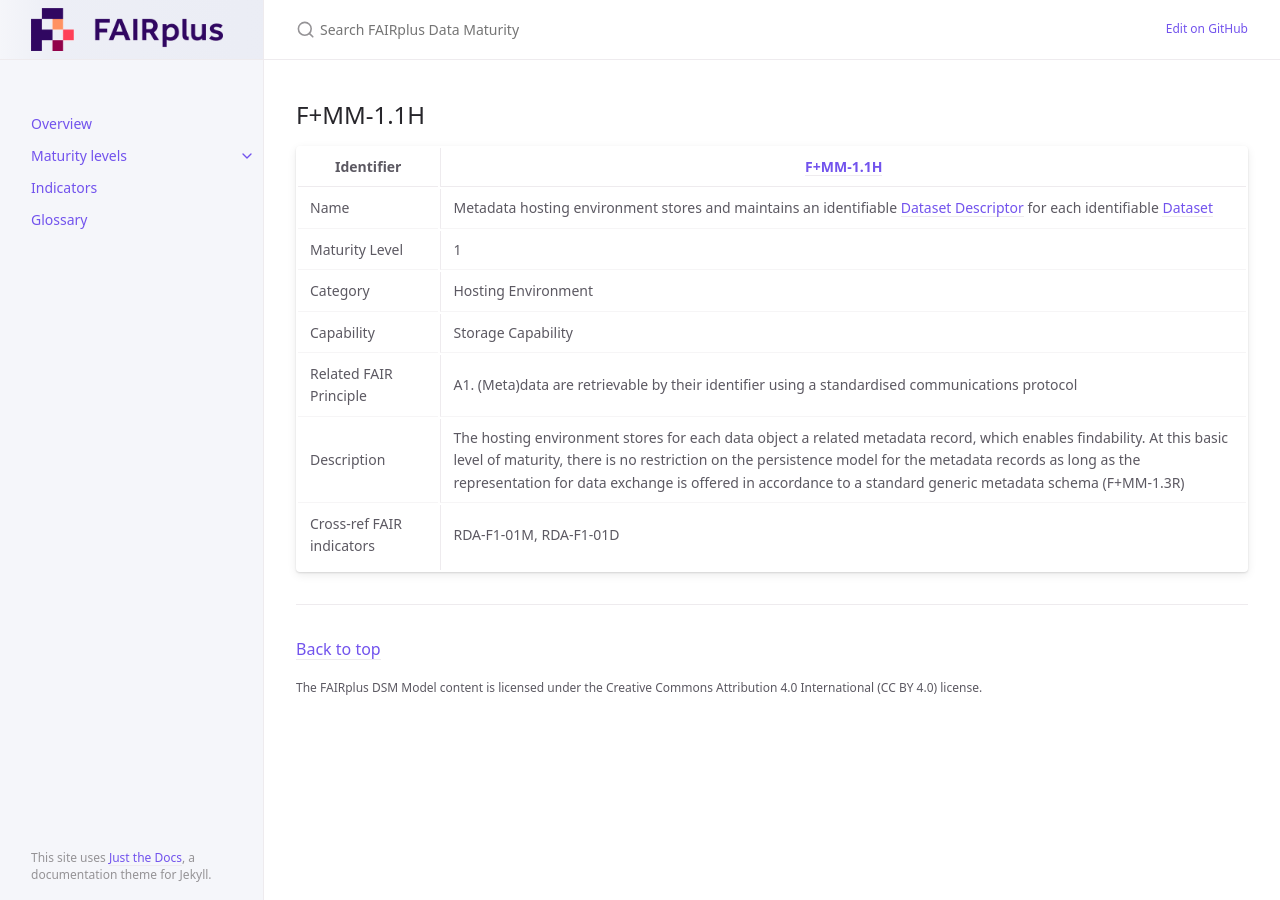
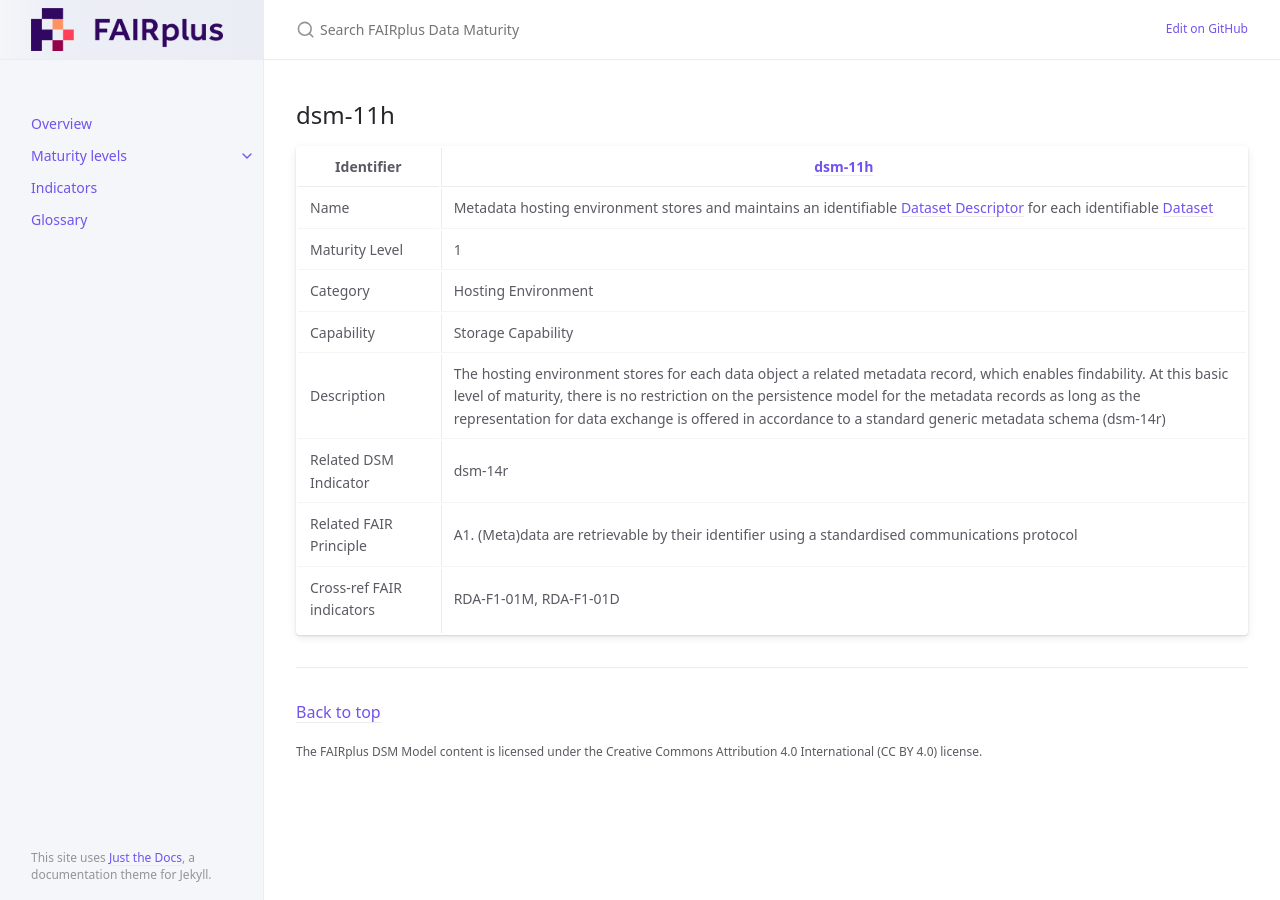
Before and after one commit to FAIRplus/Data-Maturity, a Jekyll site: the page built from docs/_indicators/dsm-11h.md, in a window 1280 px wide. Built offline with Jekyll 4.4.1, drawn with Linux system fonts in a browser that asks for light colours.

Commit message:
Update and rename C. F+MM-1.1H.md to dsm-11h.md

```diff
--- a/docs/_indicators/C. F+MM-1.1H.md
+++ b/docs/_indicators/dsm-11h.md
@@ -1,18 +1,19 @@
 ---
 layout: default
-title: F+MM-1.1H
+title: dsm-11h
 parent_level: level1
 nav_exclude: True
 ---
 
-## F+MM-1.1H
+## dsm-11h
 
-| Identifier | [F+MM-1.1H](https://github.com/FAIRplus/Data-Maturity/edit/v0.3/docs/_indicators/C.%20F+MM-1.1H.md) |
+| Identifier | [dsm-11h](https://github.com/FAIRplus/Data-Maturity/blob/master/docs/_indicators/dsm-11h.md) |
 | ---------- | ----------|
 | Name | Metadata hosting environment stores and maintains an identifiable [Dataset Descriptor](https://fairplus.github.io/Data-Maturity/docs/Glossary/#dataset-descriptor) for each identifiable [Dataset](https://fairplus.github.io/Data-Maturity/docs/Glossary/#dataset) |
 | Maturity Level | 1 |
 | Category | Hosting Environment |
 | Capability | Storage Capability |
+| Description | The hosting environment stores for each data object a related metadata record, which enables findability. At this basic level of maturity, there is no restriction on the persistence model for the metadata records as long as the representation for data exchange is offered in accordance to a standard generic metadata schema (dsm-14r)  |
+| Related DSM Indicator | dsm-14r |
 | Related FAIR Principle | A1. (Meta)data are retrievable by their identifier using a standardised communications protocol |
-| Description | The hosting environment stores for each data object a related metadata record, which enables findability. At this basic level of maturity, there is no restriction on the persistence model for the metadata records as long as the representation for data exchange is offered in accordance to a standard generic metadata schema (F+MM-1.3R)  |
 | Cross-ref FAIR indicators | RDA-F1-01M, RDA-F1-01D |
```
